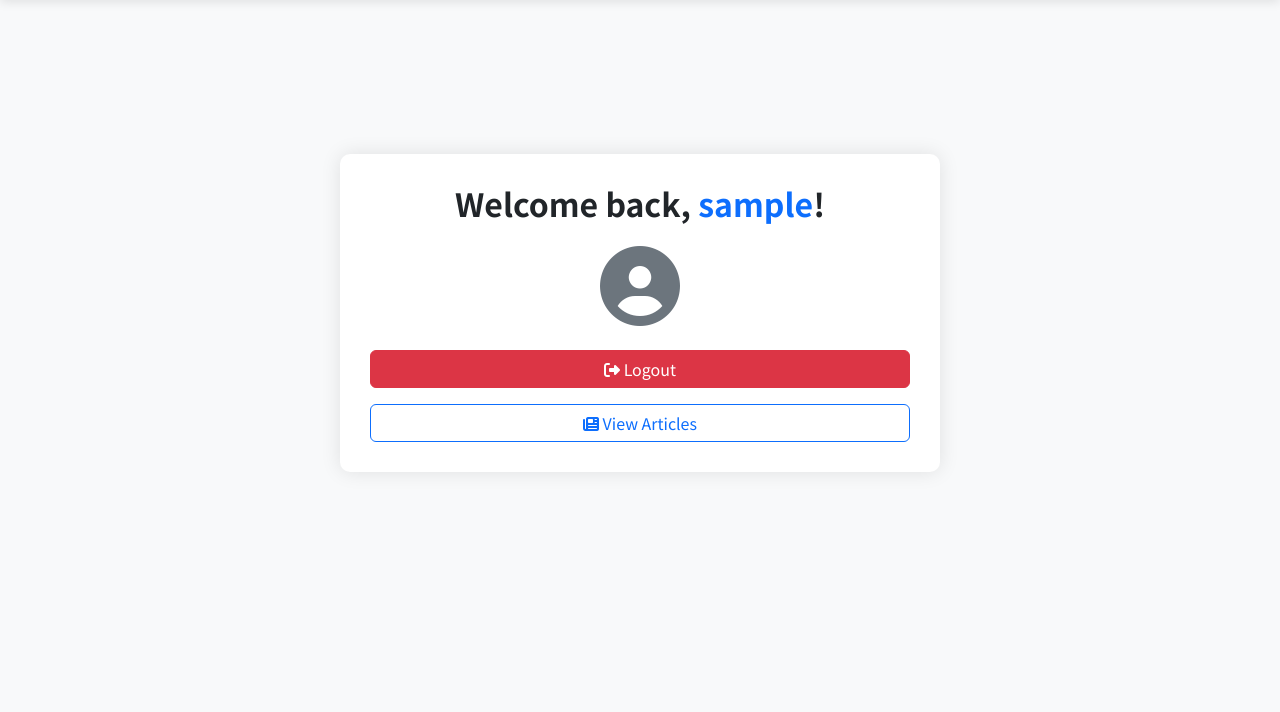
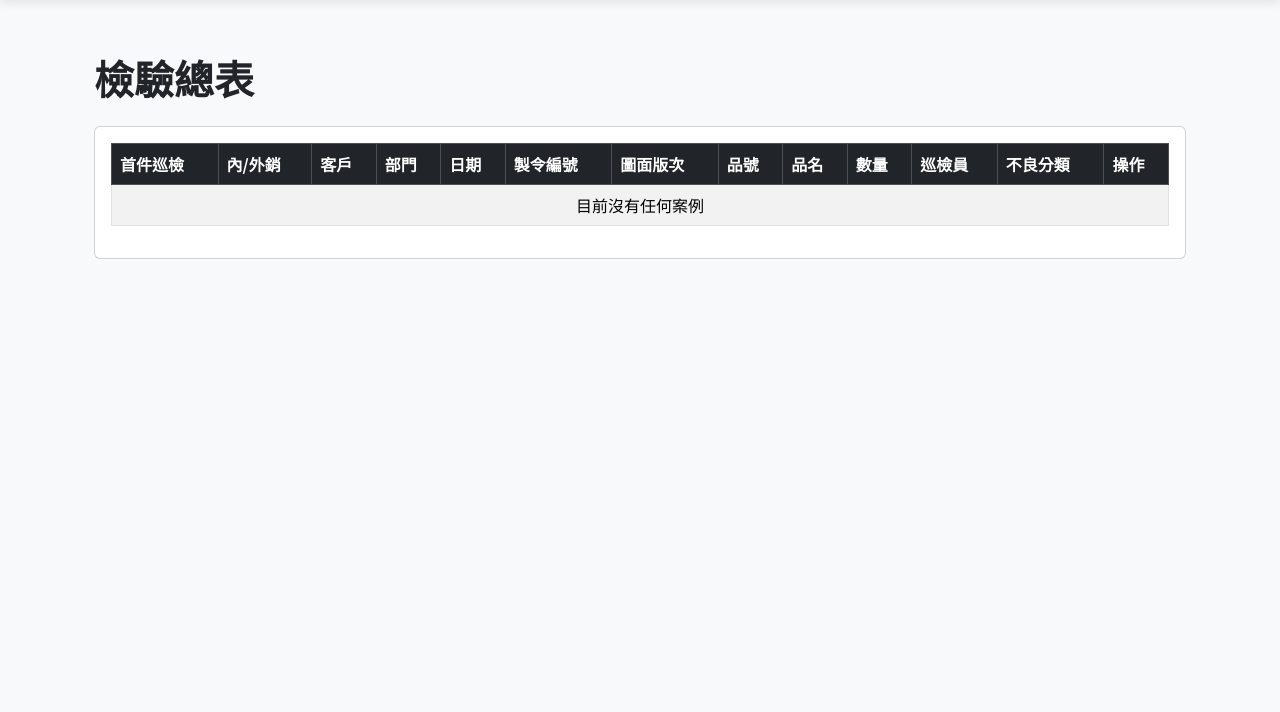
Before and after one commit to leowu0329/inspectDjango, a Django app: page / in a window 1280 px wide. Shown: the part 56-768 px from the top of the page. Run offline with Django 5.2, Linux system fonts and the light colour scheme; the visitor is signed in with stand-in values (Sample User, id 1); data that the repository does not hold is empty; some libraries are stand-ins or nearby versions.

Commit message:
調整首頁-顯示表格

```diff
--- a/pages/views.py
+++ b/pages/views.py
@@ -1,7 +1,9 @@
-from django.shortcuts import render
-from django.views.generic import TemplateView
+from django.views.generic import ListView
 from django.contrib.auth.mixins import LoginRequiredMixin
+from .models import Case
 
-class HomePageView(LoginRequiredMixin, TemplateView):
+class HomePageView(LoginRequiredMixin, ListView):
+	model = Case
 	template_name = 'home.html'
+	context_object_name = 'cases'
 	login_url = 'login'
--- a/templates/home.html
+++ b/templates/home.html
@@ -1,6 +1,8 @@
 {% extends 'base.html' %}
 
-{% block title %}Home{% endblock %}
+{% block title %}
+  首頁
+{% endblock %}
 
 {% block css_style %}
   <style>
@@ -9,7 +11,7 @@
       margin: 100px auto;
       padding: 30px;
       border-radius: 10px;
-        box-shadow: 0 0 20px rgba(0,0,0,0.1);
+      box-shadow: 0 0 20px rgba(0, 0, 0, 0.1);
       background-color: white;
     }
     .btn-logout {
@@ -22,50 +24,67 @@
 {% endblock %}
 
 {% block content %}
-<div class="welcome-container text-center">
-    {% if user.is_authenticated %}
-        <h2 class="mb-4">Welcome back, <span class="text-primary">{{ user.username }}</span>!</h2>
-        <i class="fas fa-user-circle fa-5x mb-4 text-secondary"></i>
-
-        <form action="{% url 'logout' %}" method="post" class="mb-3">
-            {% csrf_token %}
-            <button type="submit" class="btn btn-danger btn-logout">
-                <i class="fas fa-sign-out-alt"></i> Logout
-            </button>
-        </form>
-
-        <div class="d-grid gap-2">
-            <a href="#" class="btn btn-outline-primary">
-                <i class="fas fa-newspaper"></i> View Articles
-            </a>
+  <div class="container-fluid">
+    <h1 class="mb-4">檢驗總表</h1>
+    <div class="card">
+      <div class="card-body">
+        <div class="table-responsive">
+          <table class="table table-striped table-bordered table-hover">
+            <thead class="table-dark">
+              <tr>
+                <th>首件巡檢</th>
+                <th>內/外銷</th>
+                <th>客戶</th>
+                <th>部門</th>
+                <th>日期</th>
+                <th>製令編號</th>
+                <th>圖面版次</th>
+                <th>品號</th>
+                <th>品名</th>
+                <th>數量</th>
+                <th>巡檢員</th>
+                <th>不良分類</th>
+                <th>操作</th>
+              </tr>
+            </thead>
+            <tbody>
+              {% for case in cases %}
+                <tr>
+                  <td>{{ case.inspection_type }}</td>
+                  <td>{{ case.sale_type }}</td>
+                  <td>{{ case.customer }}</td>
+                  <td>{{ case.department }}</td>
+                  <td>{{ case.date|date:'Y/m/d' }}</td>
+                  <td>{{ case.work_order_number }}</td>
+                  <td>{{ case.drawing_revision }}</td>
+                  <td>{{ case.part_number }}</td>
+                  <td>{{ case.part_name }}</td>
+                  <td>{{ case.quantity }}</td>
+                  <td>{{ case.inspector }}</td>
+                  <td>{{ case.defect_category }}</td>
+                  <td>
+                    <a href="#" class="btn btn-primary btn-sm me-1"><i class="fas fa-edit"></i> 編輯</a>
+                    <a href="#" class="btn btn-danger btn-sm"><i class="fas fa-trash-alt"></i> 刪除</a>
+                  </td>
+                </tr>
+              {% empty %}
+                <tr>
+                  <td colspan="13" class="text-center">目前沒有任何案例</td>
+                </tr>
+              {% endfor %}
+            </tbody>
+          </table>
         </div>
-    {% else %}
-        <h2 class="mb-4">Welcome to Newspaper App</h2>
-        <i class="fas fa-newspaper fa-5x mb-4 text-primary"></i>
-
-        <p class="lead mb-4">You are not logged in</p>
-
-        <div class="d-grid gap-2">
-            <a href="{% url 'login' %}" class="btn btn-primary">
-                <i class="fas fa-sign-in-alt"></i> Login
-            </a>
-            <a href="{% url 'signup' %}" class="btn btn-success">
-                <i class="fas fa-user-plus"></i> Sign Up
-            </a>
       </div>
-
-        <div class="auth-links">
-            <a href="#" class="text-muted">Forgot password?</a>
     </div>
-    {% endif %}
   </div>
 {% endblock %}
 
 {% block extra_js %}
   <script>
     // You can add any page-specific JavaScript here if needed
-document.addEventListener('DOMContentLoaded', function() {
-    console.log('Home page loaded');
-});
+    document.addEventListener('DOMContentLoaded', function () {
+      console.log('Home page loaded')
+    })
   </script>
 {% endblock %}
```
Lines whose indentation alone changed are shown as unchanged.
